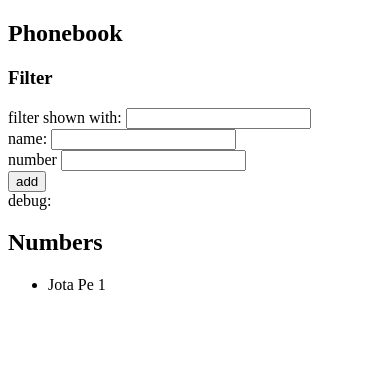
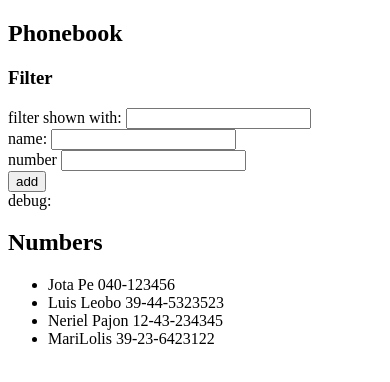
Before and after one commit to j1rd2/fullstackOpen, a React (Vite) app in the folder chapter2/: page / in a window 390 px wide. Shown: the top 382 px of the page. Built offline with nearby package versions, Linux system fonts and the light colour scheme; data requests are answered from the project's data file.

Commit message:
Excercise 2.11: The phonebook Step6

```diff
--- /dev/null
+++ b/chapter2/db.json
@@ -0,0 +1,24 @@
+{
+    "persons":[
+      {
+        "name": "Jota Pe",
+        "number": "040-123456",
+        "id": 1
+      },
+      {
+        "name": "Luis Leobo",
+        "number": "39-44-5323523",
+        "id": 2
+      },
+      {
+        "name": "Neriel Pajon",
+        "number": "12-43-234345",
+        "id": 3
+      },
+      {
+        "name": "MariLolis",
+        "number": "39-23-6423122",
+        "id": 4
+      }
+    ]
+  }
--- a/chapter2/package.json
+++ b/chapter2/package.json
@@ -7,9 +7,12 @@
     "dev": "vite",
     "build": "vite build",
     "lint": "eslint . --ext js,jsx --report-unused-disable-directives --max-warnings 0",
-    "preview": "vite preview"
+    "preview": "vite preview",
+    "server": "json-server -p3001 --watch db.json"
+
   },
   "dependencies": {
+    "axios": "^1.6.7",
     "react": "^18.2.0",
     "react-dom": "^18.2.0"
   },
@@ -21,6 +24,7 @@
     "eslint-plugin-react": "^7.33.2",
     "eslint-plugin-react-hooks": "^4.6.0",
     "eslint-plugin-react-refresh": "^0.4.5",
+    "json-server": "^1.0.0-alpha.23",
     "vite": "^5.0.8"
   }
 }
--- a/chapter2/src/App.jsx
+++ b/chapter2/src/App.jsx
@@ -1,4 +1,5 @@
-import React, { useState } from 'react';
+import { useState, useEffect } from 'react';
+import axios from 'axios'
 import PersonForm from './components/PersonForm';
 import Filter from './components/Filter';
 import Persons from './components/Persons';
@@ -6,12 +7,24 @@
 
 
 const App = () => {
-  const [persons, setPersons] = useState([
-    { id: 1, name: 'Jota Pe', number:1}
-  ]);
+  const [persons, setPersons] = useState([]);
   const [newName, setNewName] = useState('');
   const [newNumber, setNewNumber] = useState('');
   const [search, setSearch] = useState('');
+
+  //Function to fetch the data from server
+  useEffect(() => {
+    const fetchData = async () => {
+      try {
+        const response = await axios.get('http://localhost:3001/persons');
+        setPersons(response.data);
+      } catch (error) {
+        console.error('Error al cargar los datos del servidor:', error);
+      }
+    };
+
+    fetchData();
+  }, []);
 
   const addPerson = (event) => {
     event.preventDefault();
```
Also changed, not shown: 1 other file (tests, documents, lock files or other folders).
